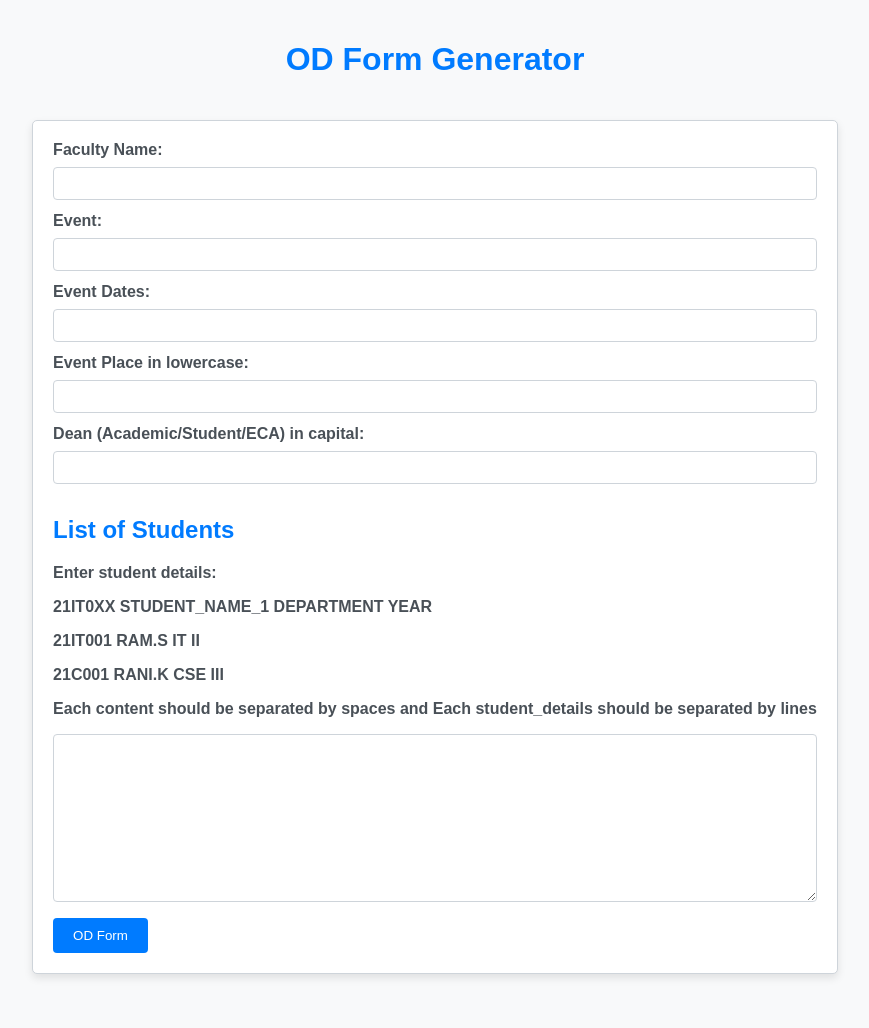
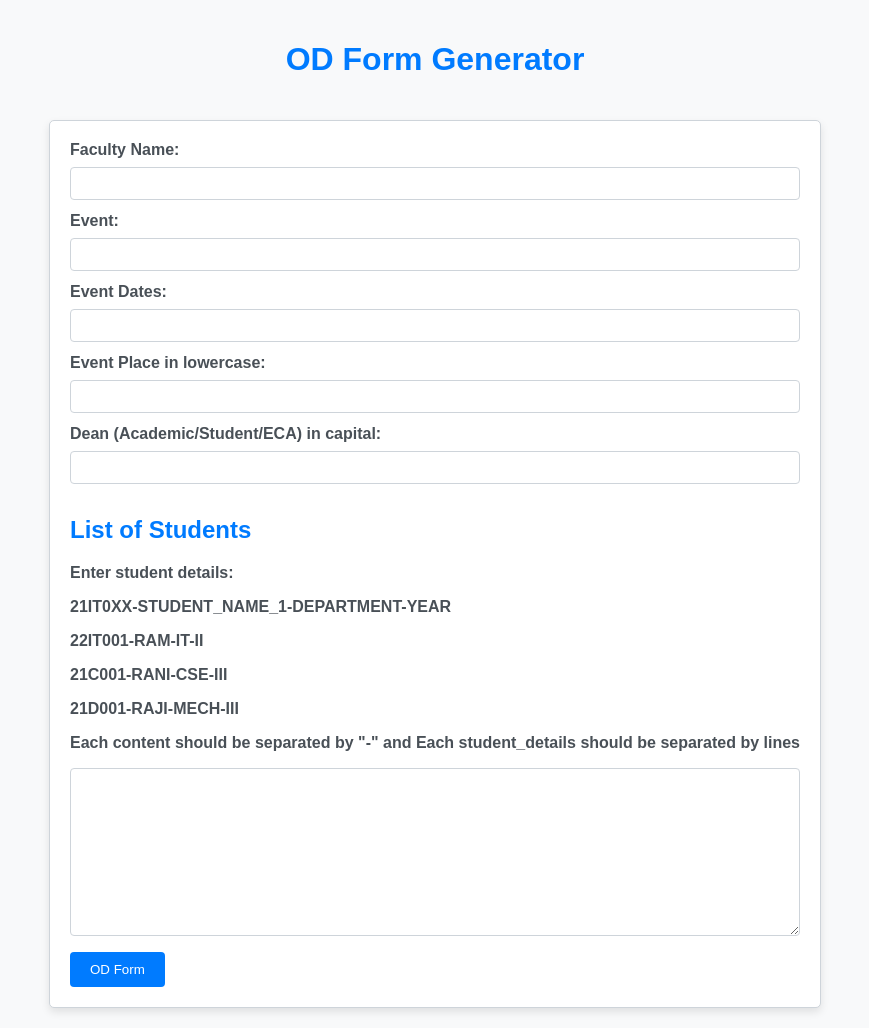
Before and after one commit to KarthikeyanSevugamurthy/ODFORM, a Flask app: page / in a window 1280 px wide. Shown: the whole page, without its empty margins (205-1074 px from the left). Before the commit the page ends 978 px from the top, so only its background shows below. Run offline with Flask 3, Linux system fonts and the light colour scheme.

Commit message:
Update index.html

```diff
--- a/templates/index.html
+++ b/templates/index.html
@@ -99,11 +99,11 @@ a:hover {
 
         <h2>List of Students</h2>
         <label for="student_list">Enter student details:</label>
-        <p><strong>21IT0XX	STUDENT_NAME_1	DEPARTMENT	YEAR</strong></p>
-        <p><strong>21IT001	RAM.S	IT	II</strong></p>
-        <p><strong>21C001	RANI.K CSE III</strong></p>
-        <p><strong>Each content should be separated by spaces and Each student_details should be separated by lines  </strong></p>
-
+        <p><strong>21IT0XX-STUDENT_NAME_1-DEPARTMENT-YEAR</strong></p>
+        <p><strong>22IT001-RAM-IT-II</strong></p>
+        <p><strong>21C001-RANI-CSE-III</strong></p>
+        <p><strong>21D001-RAJI-MECH-III</strong></p>
+        <p><strong>Each content should be separated by "-" and Each student_details should be separated by lines  </strong></p>
 
         <textarea name="student_list" rows="10" cols="50"></textarea><br>
 
```
